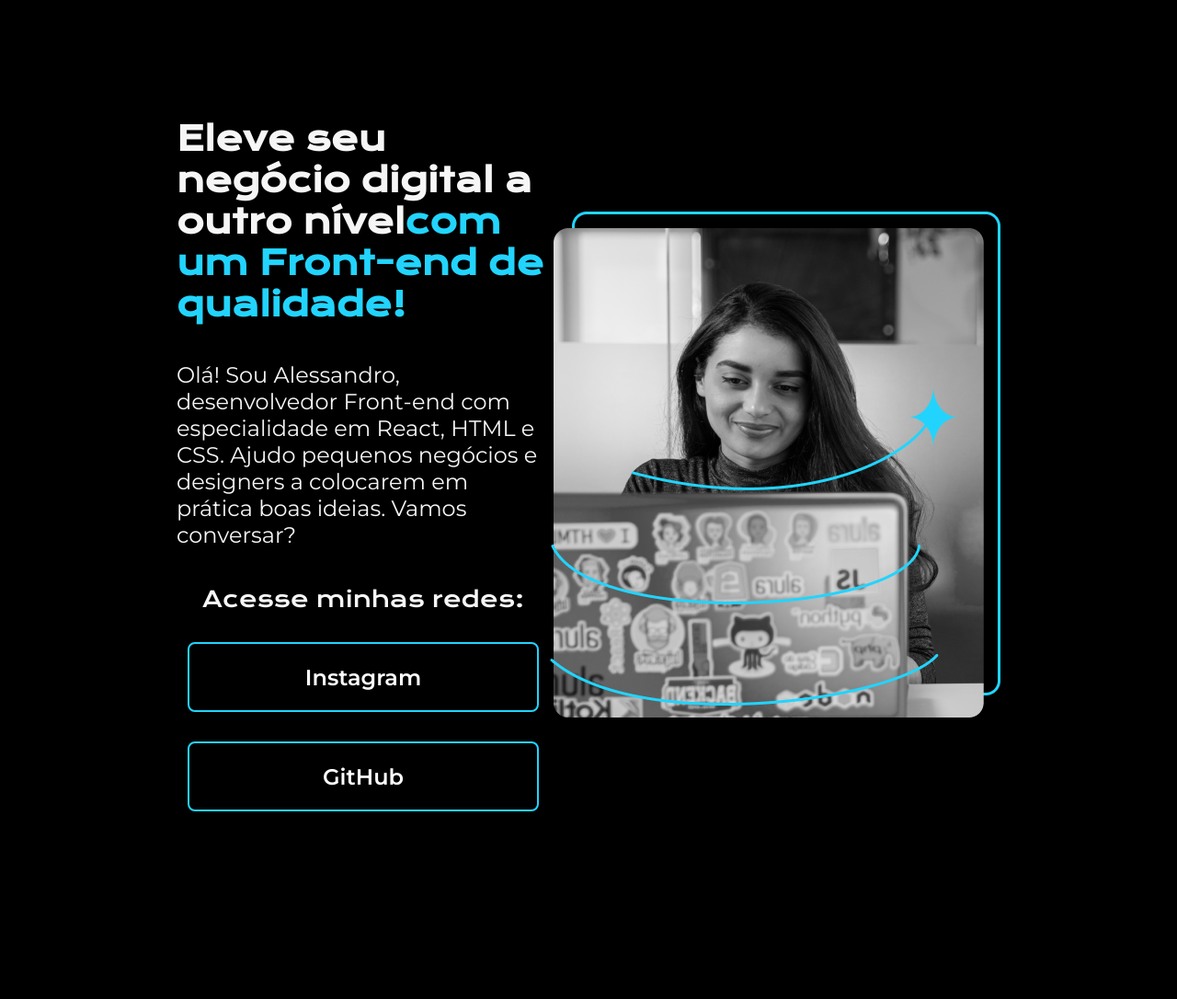
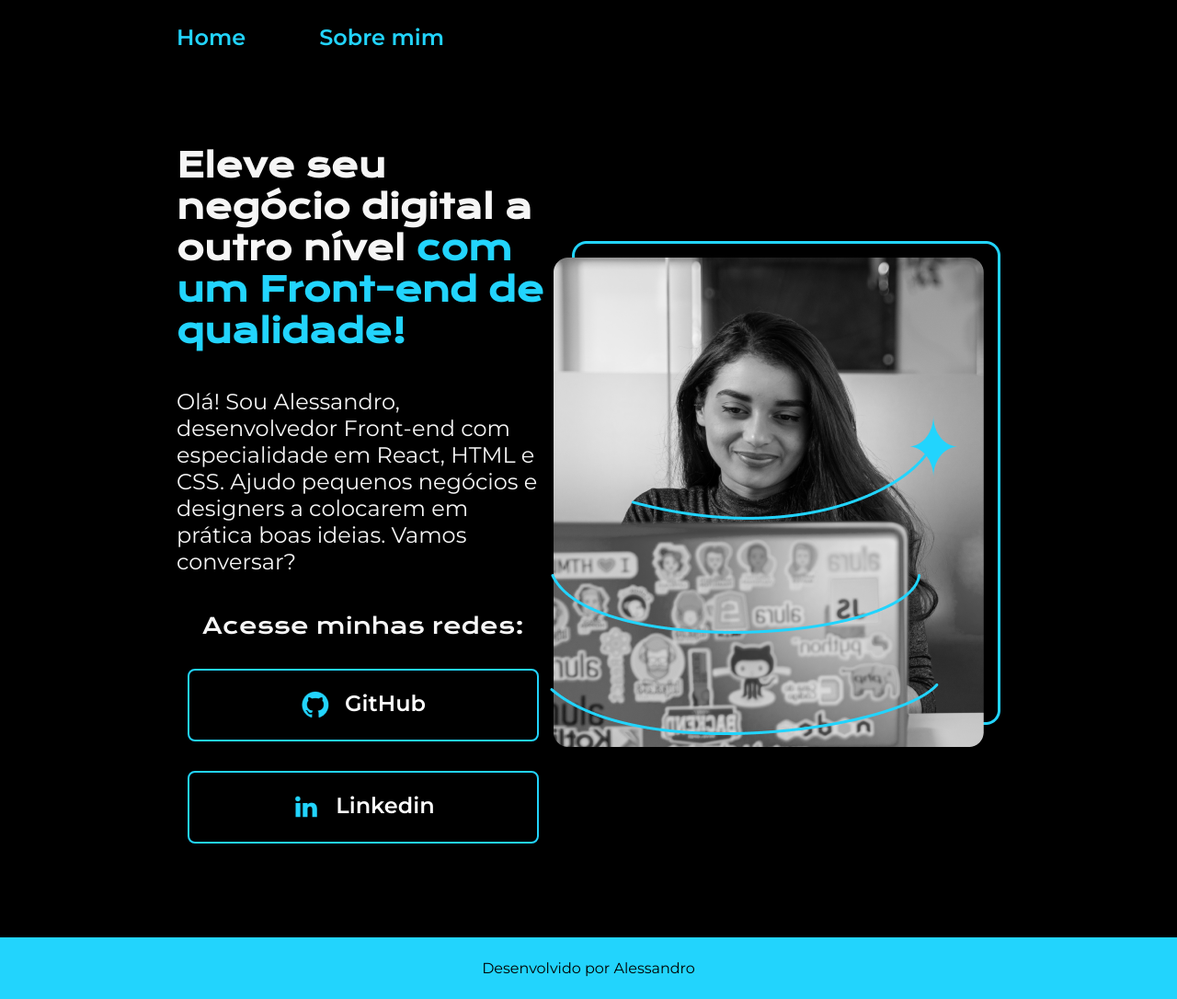
Before and after one commit to costaalessandro-ux/Portifolio, a plain HTML site: page index.html in a window 1280 px wide. Shown: the whole page at 92% size. Before the commit the page ends 928 px from the top, so only its background shows below. Drawn offline with nearby package versions, Linux system fonts and the light colour scheme.

Commit message:
cria cabeçalho da pagina

```diff
--- a/css/style.css
+++ b/css/style.css
@@ -12,12 +12,28 @@ body{
     color: #F6F6F6;
 }
 
+.cabecalho{
+    padding: 2% 0% 0% 15%;
+}
+
+.cabecalho__menu{
+    display: flex;
+    gap: 80px;
+}
+
+.cabecalho__menu__link{
+    font-family: 'Montserrat', sans-serif;
+    font-size: 24px;
+    font-weight: 600;
+    color: #22D4FD;
+}
+
 .titulo-destaque{
     color: #22D4FD;
 }
 
 .apresentacao{
-    margin: 10% 15%;
+    padding: 8% 15%;
     display: flex;
     align-items: center;
     justify-content: space-between;
@@ -54,6 +70,9 @@ body{
 }
 
 .apresentacao__links__link{
+    display: flex;
+    justify-content: center;
+    gap: 16px;
     width: 378px;
     text-align: center;
     border-radius: 8px;
@@ -66,3 +85,16 @@ body{
     border: 2px solid #22D4FD;
     border-radius: 8px;
 }
+
+.apresentacao__links__link:hover{
+   background-color: #272727;
+}
+
+.rodape{
+    color: #000000;
+    background-color: #22D4FD;
+    padding: 24px;
+    display: flex;
+    justify-content: center;
+    font-family: 'Montserrat', sans-serif;
+}
--- a/index.html
+++ b/index.html
@@ -1,6 +1,5 @@
 <!DOCTYPE html>
 <html lang="pt-br">
-
 <head>
     <meta charset="UTF-8">
     <meta http-equiv="X-UA-Compatible" content="IE=edge">
@@ -8,12 +7,16 @@
     <title>Portifolio</title>
     <link rel="stylesheet" href="css/style.css">
 </head>
-
 <body>
-    <header></header>
+    <header class="cabecalho">
+        <nav class="cabecalho__menu">
+            <a class="cabecalho__menu__link">Home</a>
+            <a class="cabecalho__menu__link">Sobre mim</a>
+        </nav>
+    </header>
     <main class="apresentacao">
         <section class="apresentacao__conteudo">
-            <h1 class="apresentacao__conteudo__titulo">Eleve seu negócio digital a outro nível<strong
+            <h1 class="apresentacao__conteudo__titulo">Eleve seu negócio digital a outro nível <strong
             class="titulo-destaque">com um Front-end de qualidade!
             </strong></h1>
             <p class="apresentacao__conteudo__texto">Olá! Sou Alessandro, desenvolvedor
@@ -23,13 +26,14 @@
             conversar?</p>
             <div class="apresentacao__links">
                 <h2 class="apresentacao__links__subtitulo">Acesse minhas redes:</h2>
-                <a class="apresentacao__links__link" href="https://instagram.com">Instagram</a>
-                <a class="apresentacao__links__link" href="https://github.com">GitHub</a>
+                <a class="apresentacao__links__link" href="https://github.com"><img src="images/Logo Github.png">GitHub</a>
+                <a class="apresentacao__links__link" href="https://linkedin.com"><img src="images/Logo linkedin.png">Linkedin</a>
             </div>
         </section>
         <img src="images/Imagem.png" alt="Foto da Joana Santos programando">
     </main>
-    <footer></footer>
+    <footer class="rodape">
+        <p>Desenvolvido por Alessandro</p>
+    </footer>
 </body>
-
 </html>
```
Also changed, not shown: images/Logo Github.png (added), images/Logo linkedin.png (added).
